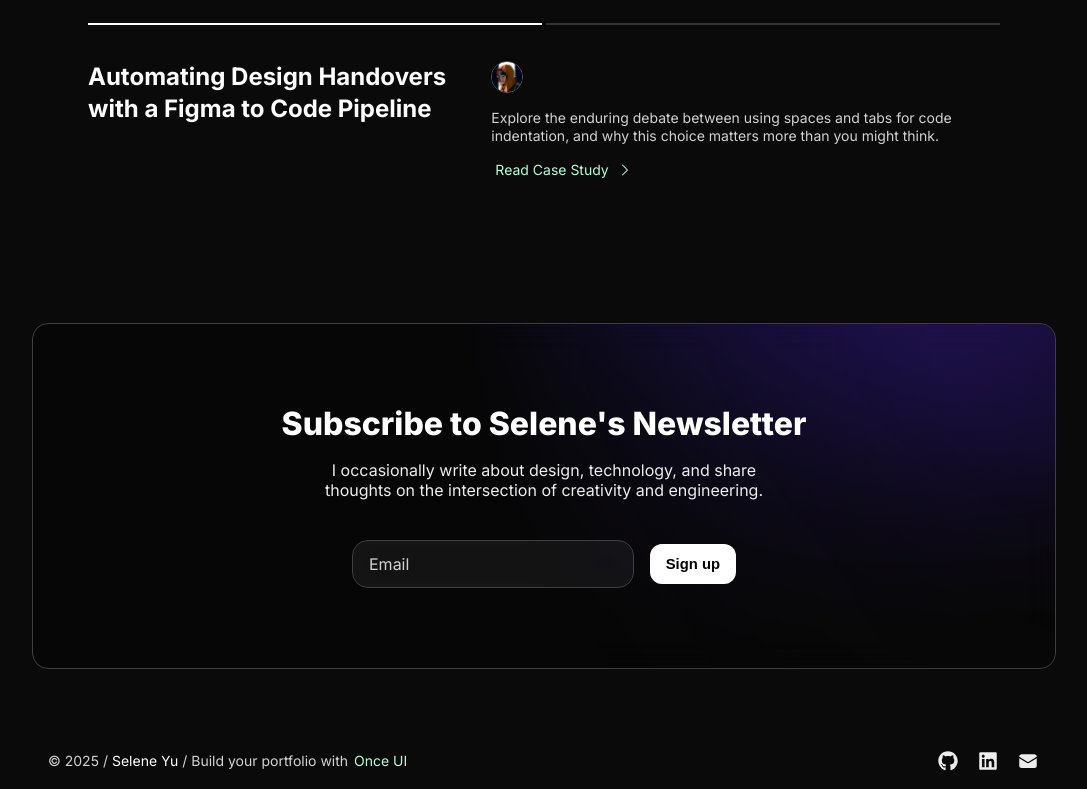
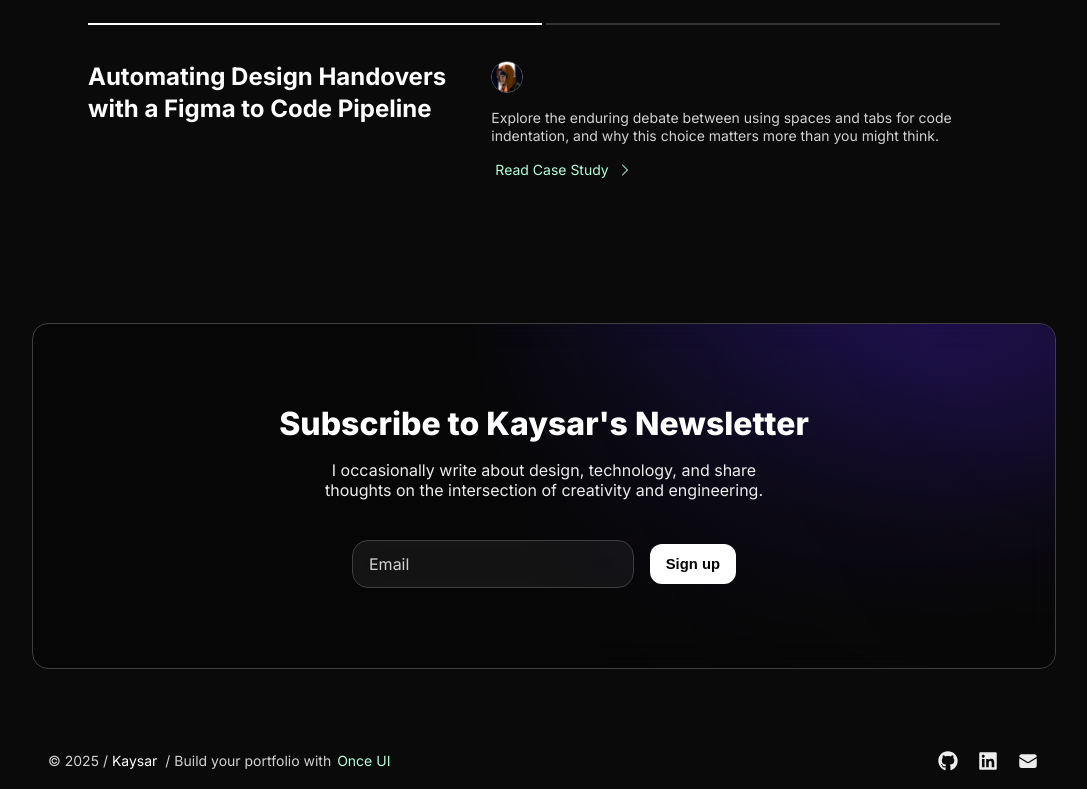
Before and after one commit to IbrahimKB/madebykaysar, a Next.js app: page /en in a window 1280 px wide. Shown: the part 2913-3702 px from the top of the page, without its empty margins (96-1183 px from the left). Built offline with nearby package versions, Linux system fonts and the light colour scheme.

Commit message:
name change

```diff
--- a/src/app/resources/content.js
+++ b/src/app/resources/content.js
@@ -1,8 +1,8 @@
 import { InlineCode } from "@/once-ui/components";
 
 const person = {
-    firstName: 'Selene',
-    lastName:  'Yu',
+    firstName: 'Kaysar',
+    lastName:  '',
     get name() {
         return `${this.firstName} ${this.lastName}`;
     },
```
